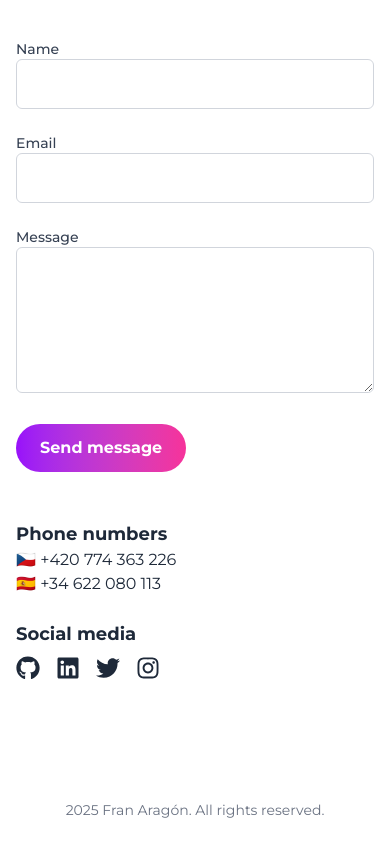
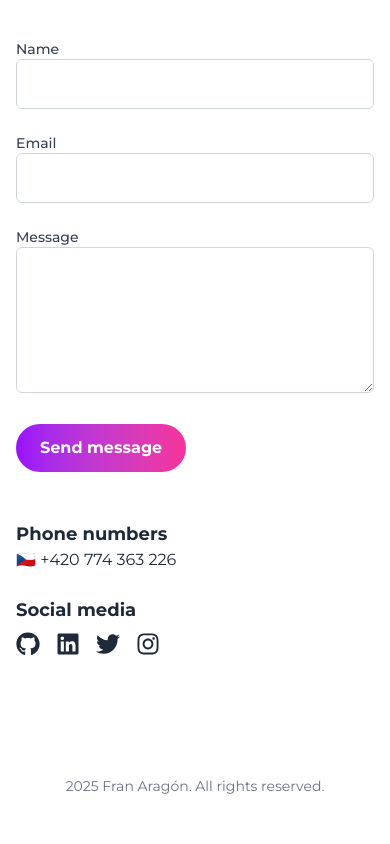
Before and after one commit to franaragondev/franaragondev, a Next.js app: page /en in a window 390 px wide. Shown: the part 5300-6144 px from the top of the page. After the commit the page ends 6120 px from the top, so only its background shows below. Built offline with nearby package versions, Linux system fonts and the light colour scheme.

Commit message:
Remove spanish phone number

```diff
--- a/src/components/layout/ContactSection.tsx
+++ b/src/components/layout/ContactSection.tsx
@@ -148,10 +148,10 @@ export default function ContactSection() {
           <div>
             <h3 className="text-lg font-semibold">{t("phone")}</h3>
             <p>
-              🇨🇿 <a href="tel:+420774363226">+420 774 363 226</a>
-            </p>
-            <p>
-              🇪🇸 <a href="tel:+34622080113">+34 622 080 113</a>
+              🇨🇿{" "}
+              <a href="https://wa.me/420774363226" target="_blank">
+                +420 774 363 226
+              </a>
             </p>
           </div>
 
```
